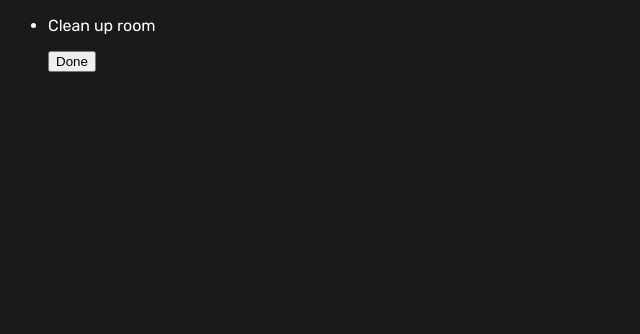
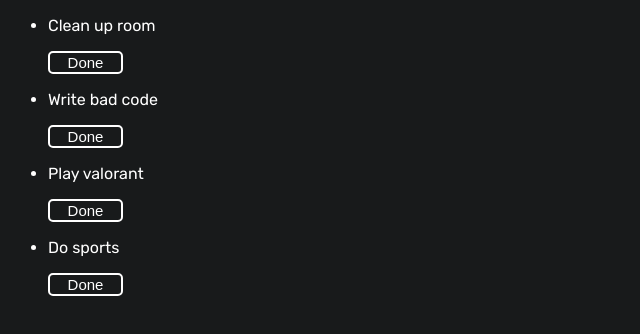
Before and after one commit to verityyt/toshare, a website: page src/frontend/index.html in a window 1280 px wide. Shown: the whole page, without its empty margins (0-640 px from the left). Drawn offline with Linux system fonts and the light colour scheme.

Commit message:
:construction: Add example data to frontend

```diff
--- a/src/frontend/index.html
+++ b/src/frontend/index.html
@@ -22,10 +22,22 @@
 <body>
 
 <div class="container">
-    <ul>
+    <ul id="list">
         <li>
-            <p>Clean up room</p>
-            <input type="button" value="Done">
+            <p class="todo-title">Clean up room</p>
+            <input type="button" value="Done" class="todo-button">
+        </li>
+        <li>
+            <p class="todo-title">Write bad code</p>
+            <input type="button" value="Done" class="todo-button">
+        </li>
+        <li>
+            <p class="todo-title">Play valorant</p>
+            <input type="button" value="Done" class="todo-button">
+        </li>
+        <li>
+            <p class="todo-title">Do sports</p>
+            <input type="button" value="Done" class="todo-button">
         </li>
     </ul>
 </div>
--- a/src/frontend/style.css
+++ b/src/frontend/style.css
@@ -5,6 +5,33 @@ body {
     background: #181a1b;
 }
 
+:root {
+    --color-bg: #181a1b;
+    --color-fg: white;
+    --color-primary: #2b7bd3;
+    --color-primary-75: rgba(43, 123, 211, 0.75);
+}
+
 .container {
-    color: white;
+    color: var(--color-fg);
 }
+
+.todo-button {
+    width: 75px;
+    font-size: 15px;
+
+    border: 2px solid var(--color-fg);
+    border-radius: 5px;
+    color: var(--color-fg);
+    background: var(--color-bg);
+}
+
+.todo-button:hover {
+    width: 75px;
+    font-size: 15px;
+
+    border: 2px solid var(--color-fg);
+    border-radius: 5px;
+    color: var(--color-fg);
+    background: var(--color-primary-75);
+}
```
Also changed, not shown: .tsbuildinfo.json.
